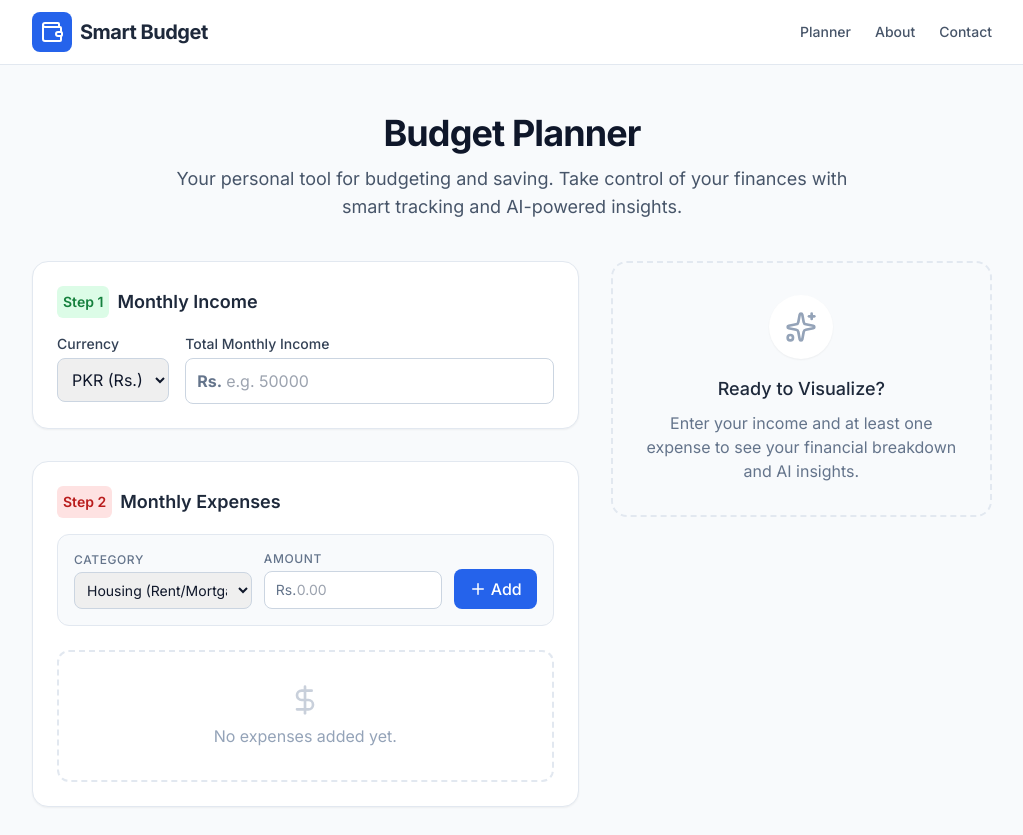
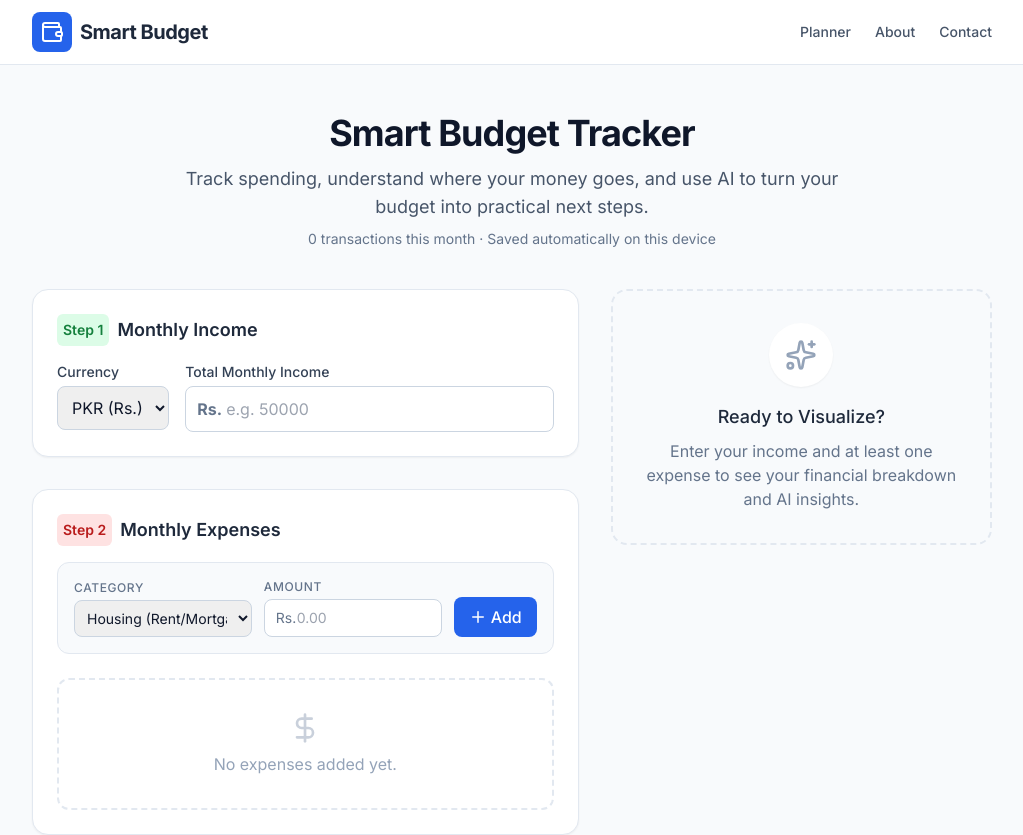
Before and after one commit to FahadAsad10/smart-budget-tracker, a React (Vite) app: page / in a window 1280 px wide. Shown: the top 835 px of the page, without its empty margins (128-1151 px from the left). Built offline with nearby package versions, Linux system fonts and the light colour scheme.

Commit message:
Persist budget data locally

```diff
--- a/App.tsx
+++ b/App.tsx
@@ -1,28 +1,59 @@
-import React, { useState } from 'react';
+import React, { useEffect, useMemo, useState } from 'react';
 import { Layout } from './components/Layout';
 import { InputSection } from './components/InputSection';
 import { Dashboard } from './components/Dashboard';
 import { ExpenseItem, Currency } from './types';
 
+const STORAGE_KEY = 'smart-budget-tracker:v2';
+
 function App() {
-  const [income, setIncome] = useState<number>(0);
+  const [income, setIncome] = useState(0);
   const [currency, setCurrency] = useState<Currency>(Currency.PKR);
   const [expenses, setExpenses] = useState<ExpenseItem[]>([]);
-  const [goal, setGoal] = useState<string>('');
+  const [goal, setGoal] = useState('');
+
+  useEffect(() => {
+    try {
+      const saved = localStorage.getItem(STORAGE_KEY);
+      if (!saved) return;
+      const parsed = JSON.parse(saved);
+      setIncome(parsed.income ?? 0);
+      setCurrency(parsed.currency ?? Currency.PKR);
+      setExpenses(parsed.expenses ?? []);
+      setGoal(parsed.goal ?? '');
+    } catch (error) {
+      console.error('Unable to restore saved budget:', error);
+    }
+  }, []);
+
+  useEffect(() => {
+    localStorage.setItem(
+      STORAGE_KEY,
+      JSON.stringify({ income, currency, expenses, goal })
+    );
+  }, [income, currency, expenses, goal]);
+
+  const currentMonth = new Date().toISOString().slice(0, 7);
+  const currentMonthCount = useMemo(
+    () => expenses.filter((expense) => expense.date.startsWith(currentMonth)).length,
+    [expenses, currentMonth]
+  );
 
   return (
     <Layout>
       <div className="text-center mb-10">
         <h1 className="text-4xl font-bold text-slate-900 mb-3 tracking-tight">
-          Budget Planner
+          Smart Budget Tracker
         </h1>
         <p className="text-lg text-slate-600 max-w-2xl mx-auto">
-          Your personal tool for budgeting and saving. Take control of your finances with smart tracking and AI-powered insights.
+          Track spending, understand where your money goes, and use AI to turn your budget into practical next steps.
+        </p>
+        <p className="text-sm text-slate-500 mt-2">
+          {currentMonthCount} transaction{currentMonthCount === 1 ? '' : 's'} this month · Saved automatically on this device
         </p>
       </div>
 
       <div className="grid grid-cols-1 lg:grid-cols-12 gap-8">
-        {/* Left Column: Inputs */}
         <div className="lg:col-span-7 space-y-6">
           <InputSection
             income={income}
@@ -36,7 +67,6 @@ function App() {
           />
         </div>
 
-        {/* Right Column: Dashboard */}
         <div className="lg:col-span-5">
           <div className="sticky top-24">
             <Dashboard
```
